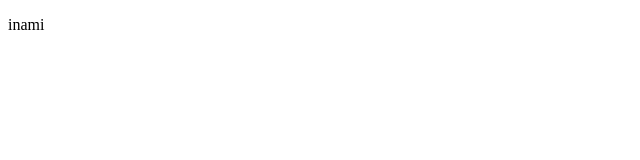
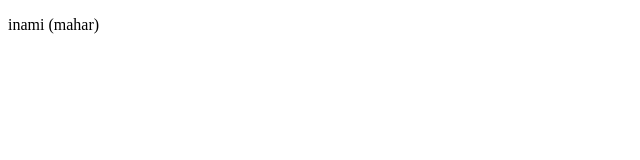
Before and after one commit to mr-inam/learn-git_hub, a plain HTML site: page index.html in a window 1280 px wide. Shown: the full height of the page, 0-640 px from the left. Drawn offline with Linux system fonts and the light colour scheme.

Commit message:
edited index.html

```diff
--- a/index.html
+++ b/index.html
@@ -6,6 +6,7 @@
     <title>Document</title>
 </head>
 <body>
-    <p>inami</p>
+    <p>inami (mahar)</p>
+
 </body>
 </html>
```
